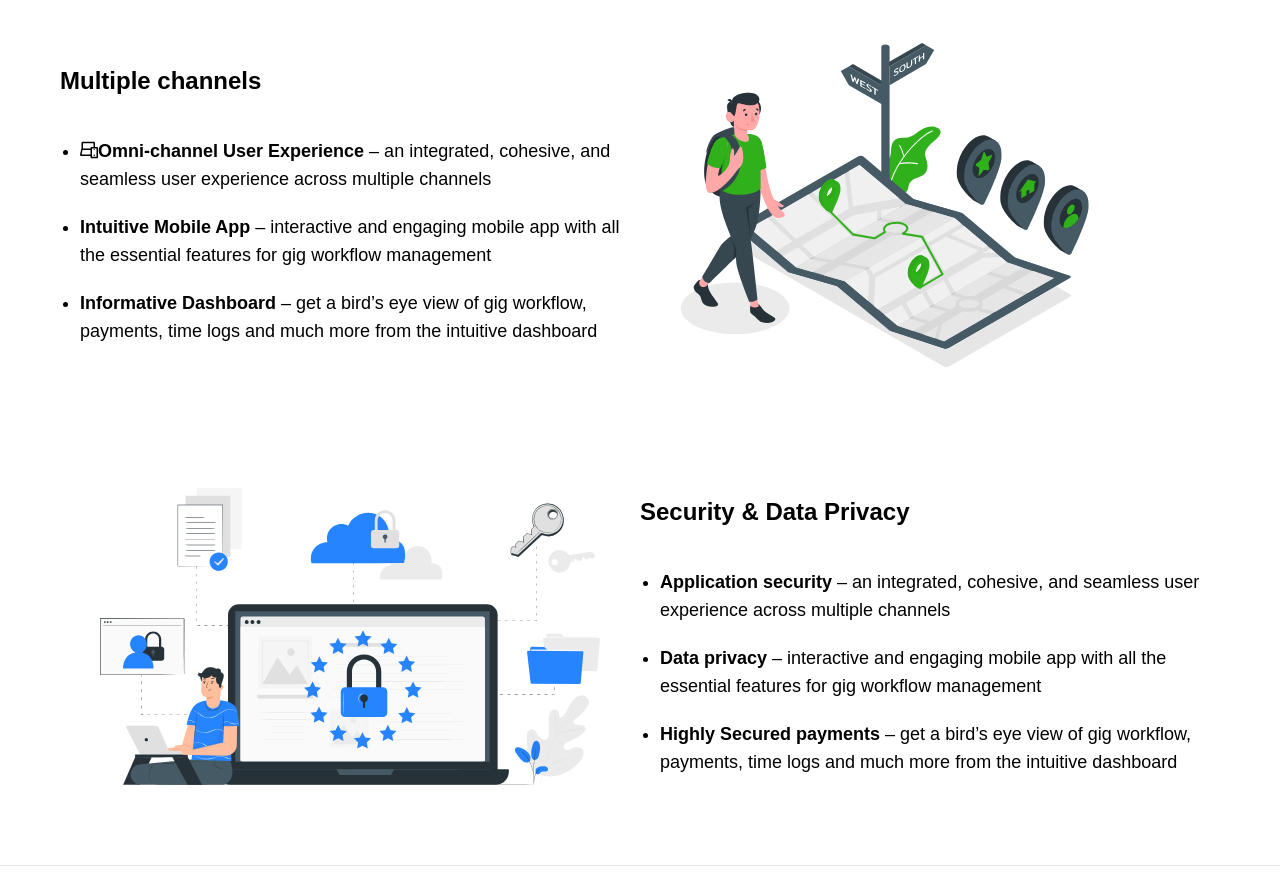
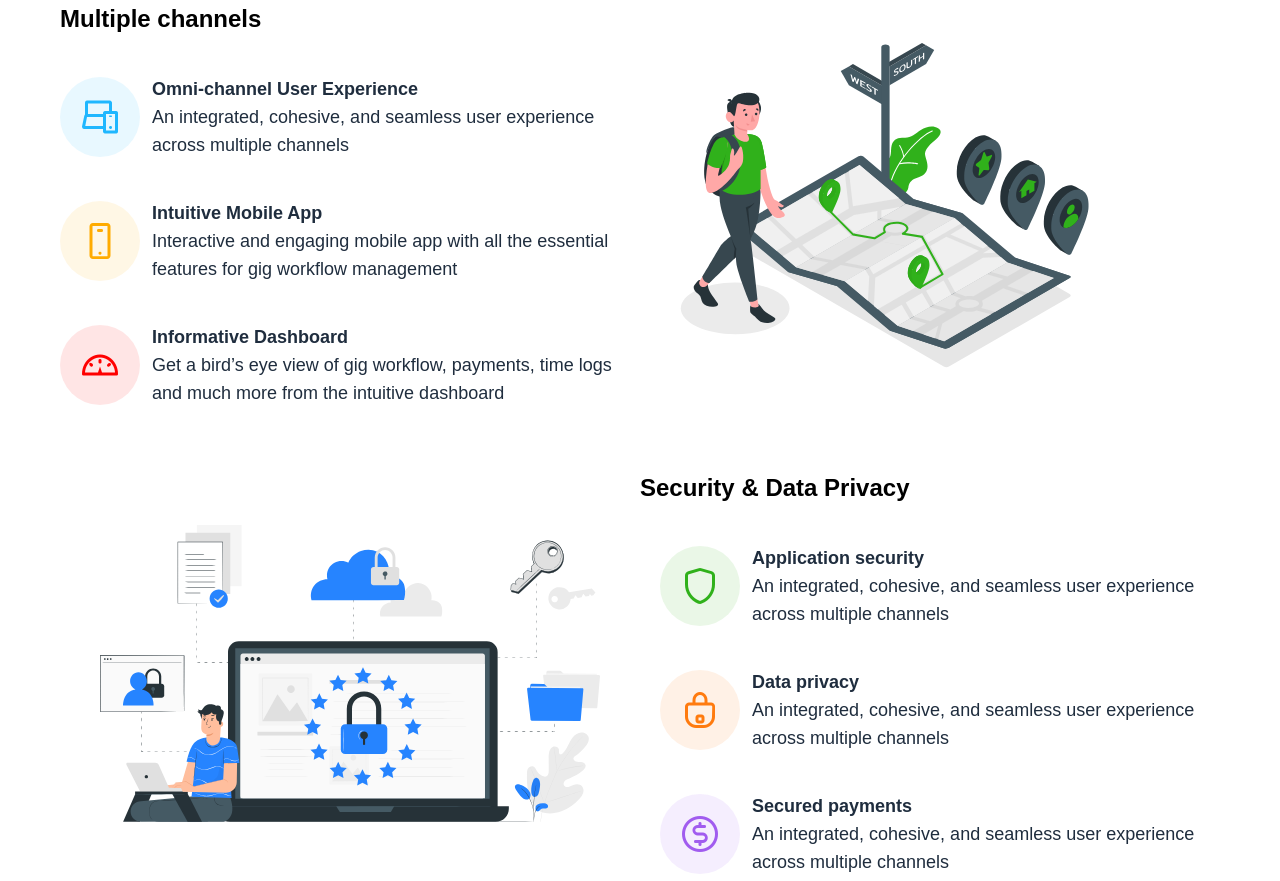
Before and after one commit to thilagaraj/thilagaraj.github.io, a website: page index.html in a window 1280 px wide. Shown: the part 2539-3420 px from the top of the page. Drawn offline with Linux system fonts and the light colour scheme; a web font is replaced by a local one.

Commit message:
Add files via upload

```diff
--- a/index.html
+++ b/index.html
@@ -296,14 +296,37 @@
         <div class="flex flex-wrap items-center mt-2">
           <div class="w-full lg:w-1/2">
             <h4 class="text-2xl font-bold">Multiple channels</h4>
-            <ul class="mt-5 list-disc pl-5">
-              <li class="pt-5"><i class="lni lni-laptop-phone" class="bg-custom-light-blue p-10"></i><strong>Omni-channel User Experience</strong> – an integrated, cohesive, and seamless
-                user experience across multiple channels</li>
-              <li class="pt-5"><strong>Intuitive Mobile App</strong> – interactive and engaging mobile app with all the
-                essential features for gig workflow management</li>
-              <li class="pt-5"><strong>Informative Dashboard</strong> – get a bird’s eye view of gig workflow, payments,
-                time logs and much more
-                from the intuitive dashboard</li>
+            <ul class="mt-5 list-none">
+              <li class="pt-5 flex items-center">
+                <div role="img" aria-label="bookmark">
+                  <i style="color: rgb(31, 183, 255);background: rgb(31 183 255 / 10%);" class="lni lni-laptop-phone text-4xl bg-custom-light-blue w-20 h-20 p-5 rounded-full text-center"></i>
+                </div>
+                <div class="flex items-start justify-between w-full">
+                  <div class="pl-3 w-full">
+                      <p tabindex="0" class="font-bold">Omni-channel User Experience</p>
+                      <p tabindex="0">An integrated, cohesive, and seamless user experience across multiple channels</p>
+                  </div>
+              </li>
+              <li class="pt-10 flex items-center">
+                <div role="img" aria-label="bookmark">
+                  <i style="color: rgb(255, 171, 0);background: rgb(255 171 0 / 10%);" class="lni lni-mobile text-4xl bg-custom-light-blue w-20 h-20 p-5 rounded-full text-center"></i>
+                </div>
+                <div class="flex items-start justify-between w-full">
+                  <div class="pl-3 w-full">
+                      <p tabindex="0" class="font-bold">Intuitive Mobile App</p>
+                      <p tabindex="0">Interactive and engaging mobile app with all the essential features for gig workflow management</p>
+                  </div>
+              </li>
+              <li class="pt-10 flex items-center">
+                <div role="img" aria-label="bookmark">
+                  <i style="color: rgb(255, 0, 0);background: rgb(255 0 0 / 10%);" class="lni lni-dashboard text-4xl bg-custom-light-blue w-20 h-20 p-5 rounded-full text-center"></i>
+                </div>
+                <div class="flex items-start justify-between w-full">
+                  <div class="pl-3 w-full">
+                      <p tabindex="0" class="font-bold">Informative Dashboard</p>
+                      <p tabindex="0">Get a bird’s eye view of gig workflow, payments, time logs and much more from the intuitive dashboard</p>
+                  </div>
+              </li>
             </ul>
           </div>
           <div class="w-full lg:w-1/2 p-10">
@@ -311,7 +334,7 @@
           </div>
         </div>
       </div>
-      <div class="feature-content mt-10  px-10">
+      <div class="feature-content mt-16  px-10">
         <div class="flex flex-wrap items-center mt-2">
           <div class="w-full lg:w-1/2 p-10 order-2 lg:order-1">
             <img src="assets/img/02.svg" />
@@ -319,14 +342,37 @@
           <div class="w-full lg:w-1/2 order-1 lg:order-2">
             <h4 class="text-2xl font-bold">Security & Data Privacy</h4>
             <ul class="mt-5 list-disc pl-5">
-              <li class="pt-5"><strong>Application security</strong> – an integrated, cohesive, and seamless
-                user experience across multiple channels</li>
-              <li class="pt-5"><strong>Data privacy</strong> – interactive and engaging mobile app with all the
-                essential features for gig workflow management</li>
-              <li class="pt-5"><strong>Highly Secured payments</strong> – get a bird’s eye view of gig workflow,
-                payments,
-                time logs and much more
-                from the intuitive dashboard</li>
+              <li class="pt-5 flex items-center">
+                <div role="img" aria-label="bookmark">
+                  <i style="color: rgb(48 177 27);background: rgb(48 177 27 / 10%);" class="lni lni-shield text-4xl bg-custom-light-blue w-20 h-20 p-5 rounded-full text-center"></i>
+                </div>
+                <div class="flex items-start justify-between w-full">
+                  <div class="pl-3 w-full">
+                      <p tabindex="0" class="font-bold">Application security</strong></p>
+                      <p tabindex="0">An integrated, cohesive, and seamless user experience across multiple channels</p>
+                  </div>
+              </li>
+              <li class="pt-10 flex items-center">
+                <div role="img" aria-label="bookmark">
+                  <i style="color: rgb(255, 123, 15);background: rgb(255 123 15 / 10%);" class="lni lni-lock text-4xl bg-custom-light-blue w-20 h-20 p-5 rounded-full text-center"></i>
+                </div>
+                <div class="flex items-start justify-between w-full">
+                  <div class="pl-3 w-full">
+                      <p tabindex="0" class="font-bold">Data privacy</strong></p>
+                      <p tabindex="0">An integrated, cohesive, and seamless user experience across multiple channels</p>
+                  </div>
+              </li>
+              <li class="pt-10 flex items-center">
+                <div role="img" aria-label="bookmark">
+                  <i style="color: rgb(161, 92, 239);background: rgb(161 92 239 / 10%);" class="lni lni-coin text-4xl bg-custom-light-blue w-20 h-20 p-5 rounded-full text-center"></i>
+                </div>
+                <div class="flex items-start justify-between w-full">
+                  <div class="pl-3 w-full">
+                      <p tabindex="0" class="font-bold">Secured payments</strong></p>
+                      <p tabindex="0">An integrated, cohesive, and seamless user experience across multiple channels</p>
+                  </div>
+              </li>
+
             </ul>
           </div>
         </div>
```
Also changed, not shown: assets/css/style.css.
